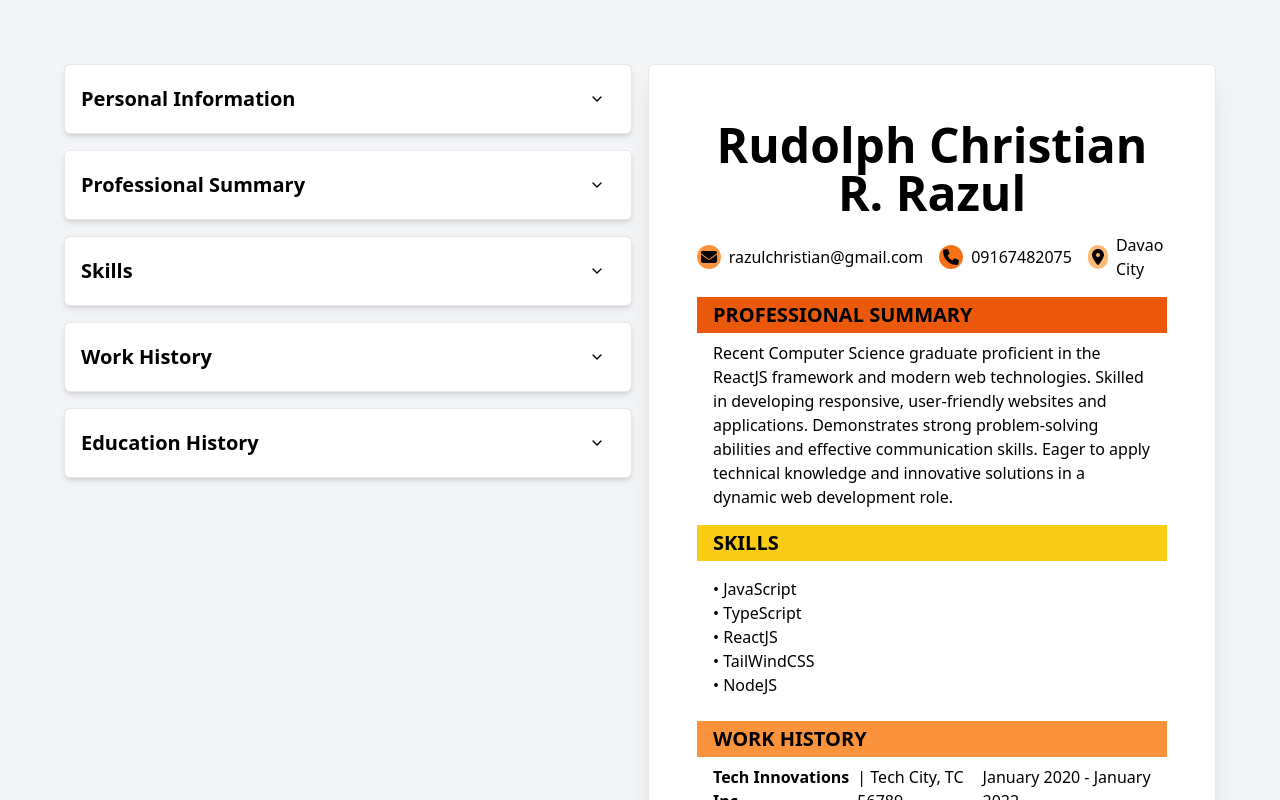
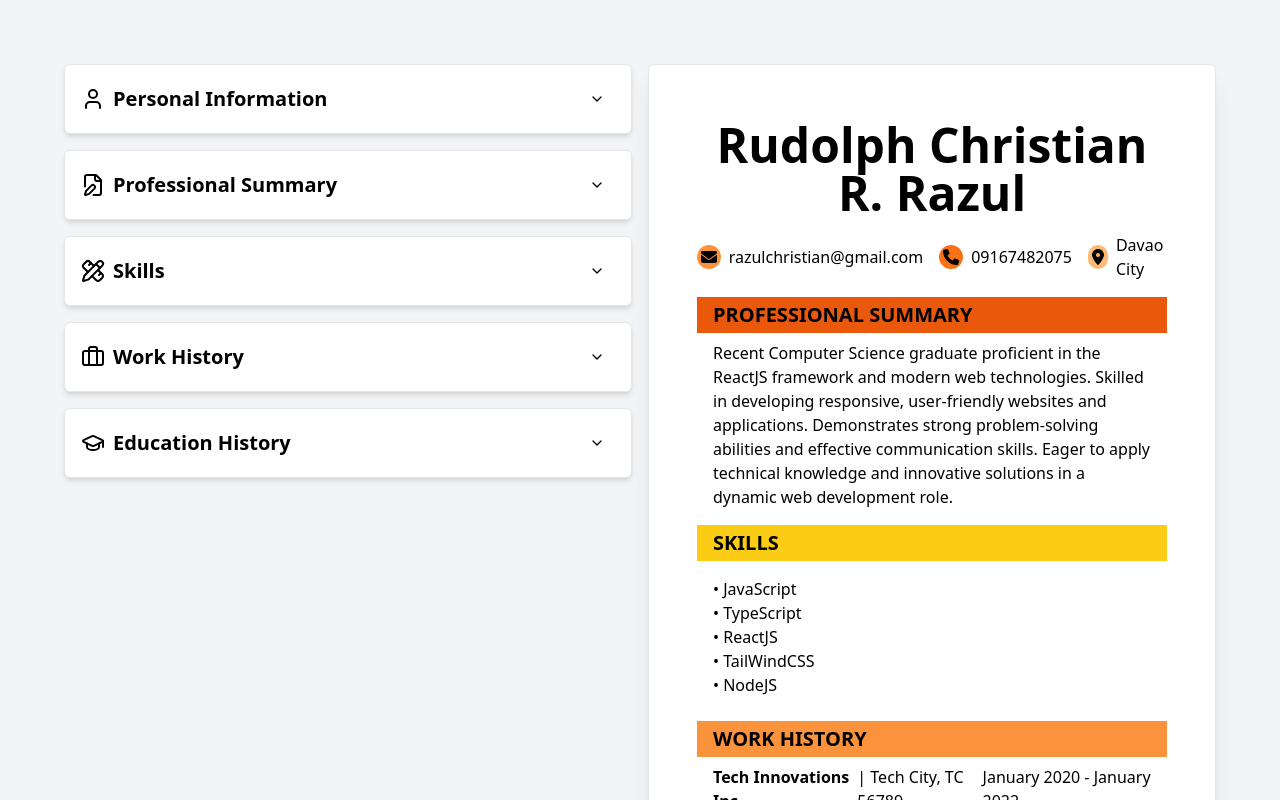
Before and after one commit to christianrazul/cv-architect, a React (Vite) app: page / in a window 1280 px wide. Shown: the top 800 px of the page. Built offline with nearby package versions, Linux system fonts and the light colour scheme.

Commit message:
Added Icons to Forms

```diff
--- a/src/components/EducationForm.tsx
+++ b/src/components/EducationForm.tsx
@@ -14,7 +14,12 @@ import {
   CollapsibleTrigger,
 } from "@/components/ui/collapsible";
 import { zodResolver } from "@hookform/resolvers/zod";
-import { CalendarIcon, ChevronDown, ChevronUp } from "lucide-react";
+import {
+  CalendarIcon,
+  ChevronDown,
+  ChevronUp,
+  GraduationCap,
+} from "lucide-react";
 import { useFieldArray, useForm } from "react-hook-form";
 import { z } from "zod";
 import { Popover, PopoverContent, PopoverTrigger } from "./ui/popover";
@@ -89,7 +94,16 @@ const EducationForm = ({ onEducation }: EducationFormProps) => {
       onOpenChange={setIsOpen}
     >
       <div className="flex items-center justify-between">
-        <h1 className="text-xl font-bold">Education History</h1>
+        <div className="flex items-center gap-2">
+          <GraduationCap
+            strokeWidth={2}
+            className="h-6 w-6"
+            absoluteStrokeWidth={false}
+          />
+          <h1 style={{ strokeWidth: 4 }} className="text-xl font-semibold">
+            Education History
+          </h1>
+        </div>
         <CollapsibleTrigger asChild>
           <Button variant="ghost" size="sm" className="w-9 p-0">
             {isOpen ? (
--- a/src/components/HeaderForm.tsx
+++ b/src/components/HeaderForm.tsx
@@ -17,7 +17,7 @@ import {
   CollapsibleContent,
   CollapsibleTrigger,
 } from "./ui/collapsible";
-import { ChevronDown, ChevronUp } from "lucide-react";
+import { ChevronDown, ChevronUp, User } from "lucide-react";
 
 const HeaderSchema = z.object({
   fullName: z.string().min(1, "Name cannot be empty"),
@@ -55,7 +55,17 @@ const HeaderForm = ({ onHeaderInfo }: HeaderFormProps) => {
       onOpenChange={setIsOpen}
     >
       <div className="flex items-center justify-between">
-        <h1 className="text-xl font-bold">Personal Information</h1>
+        <div className="flex items-center gap-2">
+          <User
+            strokeWidth={2}
+            className="h-6 w-6"
+            absoluteStrokeWidth={false}
+          />
+          <h1 style={{ strokeWidth: 4 }} className="text-xl font-semibold">
+            Personal Information
+          </h1>
+        </div>
+
         <CollapsibleTrigger asChild>
           <Button variant="ghost" size="sm" className="w-9 p-0">
             {isOpen ? (
--- a/src/components/SkillsForm.tsx
+++ b/src/components/SkillsForm.tsx
@@ -4,7 +4,7 @@ import {
   CollapsibleTrigger,
 } from "./ui/collapsible";
 import { Button } from "./ui/button";
-import { ChevronDown, ChevronUp } from "lucide-react";
+import { ChevronDown, ChevronUp, PencilRuler } from "lucide-react";
 import {
   Form,
   FormControl,
@@ -67,7 +67,16 @@ const SkillsForm = ({ onSkills }: SkillsFormProps) => {
     >
       <div className="flex items-center justify-between">
         <div className="flex items-center space-x-4">
-          <h1 className="text-xl font-bold">Skills</h1>
+          <div className="flex items-center gap-2">
+            <PencilRuler
+              strokeWidth={2}
+              className="h-6 w-6"
+              absoluteStrokeWidth={false}
+            />
+            <h1 style={{ strokeWidth: 4 }} className="text-xl font-semibold">
+              Skills
+            </h1>
+          </div>
           {isOpen && <Label className="font-light">Add up to 10 skills</Label>}
         </div>
         <CollapsibleTrigger asChild>
--- a/src/components/SummaryForm.tsx
+++ b/src/components/SummaryForm.tsx
@@ -17,7 +17,7 @@ import {
   CollapsibleTrigger,
 } from "./ui/collapsible";
 import { Button } from "./ui/button";
-import { ChevronDown, ChevronUp } from "lucide-react";
+import { ChevronDown, ChevronUp, FilePen } from "lucide-react";
 
 const SummarySchema = z.object({
   summary: z.string().min(10, { message: "Write at least 10 words" }),
@@ -49,7 +49,16 @@ const SummaryForm = ({ onSummary }: SummaryFormProps) => {
       onOpenChange={setIsOpen}
     >
       <div className="flex items-center justify-between">
-        <h1 className="text-xl font-bold">Professional Summary</h1>
+        <div className="flex items-center gap-2">
+          <FilePen
+            strokeWidth={2}
+            className="h-6 w-6"
+            absoluteStrokeWidth={false}
+          />
+          <h1 style={{ strokeWidth: 4 }} className="text-xl font-semibold">
+            Professional Summary
+          </h1>
+        </div>
         <CollapsibleTrigger asChild>
           <Button variant="ghost" size="sm" className="w-9 p-0">
             {isOpen ? (
--- a/src/components/WorkHistoryForm.tsx
+++ b/src/components/WorkHistoryForm.tsx
@@ -23,7 +23,7 @@ import {
 import { Input } from "@/components/ui/input";
 import { Calendar } from "@/components/ui/calendar";
 import { cn } from "@/lib/utils";
-import { CalendarIcon, ChevronDown, ChevronUp } from "lucide-react";
+import { Briefcase, CalendarIcon, ChevronDown, ChevronUp } from "lucide-react";
 import { format } from "date-fns";
 import { useState } from "react";
 
@@ -89,7 +89,16 @@ const WorkHistoryForm = ({ onWorkHistory }: WorkHistoryFormProps) => {
       onOpenChange={setIsOpen}
     >
       <div className="flex items-center justify-between">
-        <h1 className="text-xl font-bold">Work History</h1>
+        <div className="flex items-center gap-2">
+          <Briefcase
+            strokeWidth={2}
+            className="h-6 w-6"
+            absoluteStrokeWidth={false}
+          />
+          <h1 style={{ strokeWidth: 4 }} className="text-xl font-semibold">
+            Work History
+          </h1>
+        </div>
         <CollapsibleTrigger asChild>
           <Button variant="ghost" size="sm" className="w-9 p-0">
             {isOpen ? (
--- a/src/style.css
+++ b/src/style.css
@@ -687,8 +687,8 @@ video {
   height: 1rem;
 }
 
-.h-64 {
-  height: 16rem;
+.h-6 {
+  height: 1.5rem;
 }
 
 .h-7 {
@@ -707,6 +707,14 @@ video {
   height: 100vh;
 }
 
+.h-8 {
+  height: 2rem;
+}
+
+.h-5 {
+  height: 1.25rem;
+}
+
 .min-h-\[80px\] {
   min-height: 80px;
 }
@@ -721,6 +729,10 @@ video {
 
 .w-4 {
   width: 1rem;
+}
+
+.w-6 {
+  width: 1.5rem;
 }
 
 .w-60 {
@@ -739,10 +751,6 @@ video {
   width: 2.25rem;
 }
 
-.w-\[1000px\] {
-  width: 1000px;
-}
-
 .w-auto {
   width: auto;
 }
@@ -753,6 +761,14 @@ video {
 
 .w-screen {
   width: 100vw;
+}
+
+.w-8 {
+  width: 2rem;
+}
+
+.w-5 {
+  width: 1.25rem;
 }
 
 .border-collapse {
@@ -1073,6 +1089,10 @@ video {
   font-weight: 400;
 }
 
+.font-semibold {
+  font-weight: 600;
+}
+
 .leading-none {
   line-height: 1;
 }
@@ -1112,6 +1132,11 @@ video {
 
 .text-secondary-foreground {
   color: hsl(var(--secondary-foreground));
+}
+
+.text-blue-500 {
+  --tw-text-opacity: 1;
+  color: rgb(59 130 246 / var(--tw-text-opacity));
 }
 
 .underline-offset-4 {
```
Also changed, not shown: src/main.tsx (+6 -6 lines).
